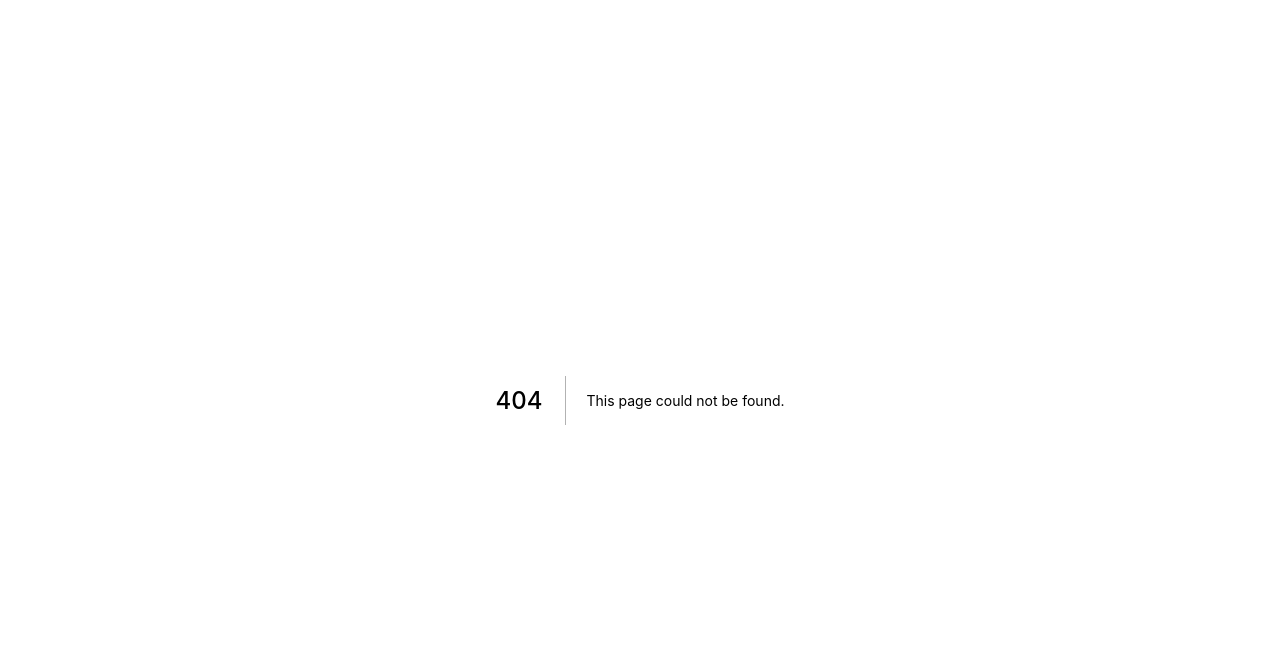
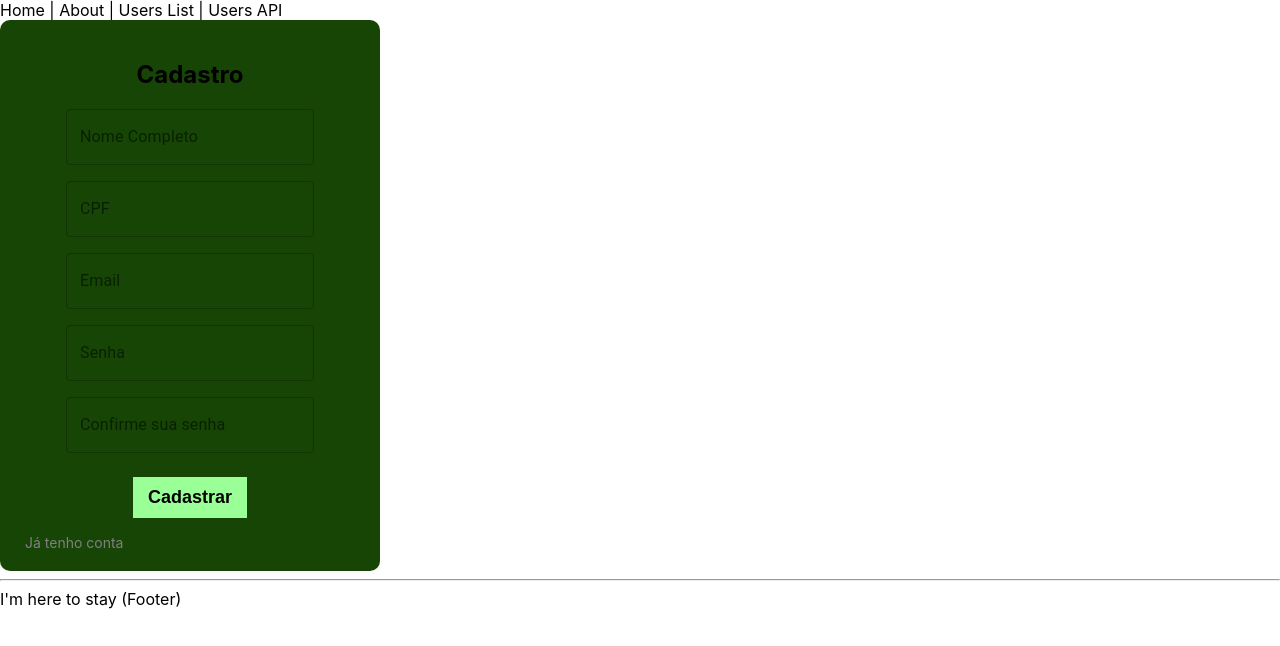
Before and after one commit to diogo-dpa/ufmg-aproximacao-politica, a Next.js app: page /cadastro in a window 1280 px wide. Before the commit this address had no page. Shown: the top 646 px of the page. Built offline with nearby package versions, Linux system fonts and the light colour scheme.

Commit message:
Páginas iniciais criadas

```diff
--- a/src/pages/_app.tsx
+++ b/src/pages/_app.tsx
@@ -1,4 +1,7 @@
 // import App from "next/app";
+
+import '../styles/globals.css';
+
 import type { AppProps /*, AppContext */ } from 'next/app'
 
 function MyApp({ Component, pageProps }: AppProps) {
--- /dev/null
+++ b/src/pages/cadastro.tsx
@@ -0,0 +1,63 @@
+
+import Link from 'next/link'
+import { TextField } from '@material-ui/core';
+import Layout from '../components/Layout';
+import styles from '../styles/pages/Cadastro.module.css';
+
+const Cadastro = () => {
+  return (
+    <Layout title="">
+    <div className={styles.cadastroContainer}>
+
+      <h2 className={styles.loginTitle}>Cadastro</h2>
+
+      <TextField
+        variant="outlined"
+        label="Nome Completo"
+        type="text"
+        className={styles.inputText}
+      />
+
+      <TextField
+        variant="outlined"
+        label="CPF"
+        type="text"
+        className={styles.inputText}
+      />
+
+      <TextField
+        variant="outlined"
+        label="Email"
+        type="text"
+        className={styles.inputText}
+      />
+
+      <TextField
+        variant="outlined"
+        label="Senha"
+        type="password"
+        className={styles.inputText}
+      />
+
+      <TextField
+        variant="outlined"
+        label="Confirme sua senha"
+        type="password"
+        className={styles.inputText}
+      />
+
+        <Link href="/cadastroConcluido">
+          <button type="button" className={styles.registerButton}>
+            Cadastrar
+          </button>
+        </Link>
+
+        <Link href="/">
+          <a className={styles.logIn}>Já tenho conta</a>
+        </Link>
+    </div>
+  </Layout>
+    )
+}
+
+export default Cadastro;
--- /dev/null
+++ b/src/styles/globals.css
@@ -0,0 +1,25 @@
+html,
+body {
+  padding: 0;
+  margin: 0;
+  font-family: -apple-system, BlinkMacSystemFont, Segoe UI, Roboto, Oxygen,
+    Ubuntu, Cantarell, Fira Sans, Droid Sans, Helvetica Neue, sans-serif;
+  --primary: #164505;
+  --background: #164505;
+  --secondary: #ebe9e8;
+  --text-primary: #ffffff;
+  --text-secondary: #808080;
+  --inactive: hsla(0, 0, 0, 0.33);
+  --border-color: #a6a6ab;
+  --button-color: #9aff96;
+  --footer-background: #4a4b4c;
+}
+
+a {
+  color: inherit;
+  text-decoration: none;
+}
+
+* {
+  box-sizing: border-box;
+}
--- /dev/null
+++ b/src/styles/pages/Cadastro.module.css
@@ -0,0 +1,55 @@
+.cadastroContainer {
+  width: 380px;
+  max-width: 90%;
+
+  height: auto;
+  background: var(--background);
+
+  border-radius: 10px;
+
+  padding: 20px 25px;
+
+  display: flex;
+  flex-direction: column;
+  align-items: center;
+  justify-content: space-evenly;
+}
+
+.inputText + .inputText {
+  margin-top: 16px;
+}
+
+.registerButton {
+  max-width: 90%;
+  padding: 10px 15px;
+  border: 0;
+  outline: none;
+
+  margin-top: 24px;
+
+  background-color: var(--button-color);
+  cursor: pointer;
+
+  font-size: 18px;
+  font-weight: 600;
+  transition: opacity 0.2s;
+}
+
+.registerButton:hover {
+  opacity: 0.8;
+}
+
+.logIn {
+  font-size: 0.875rem;
+  color: var(--text-secondary);
+
+  margin-top: 16px;
+
+  align-self: flex-start;
+
+  transition: opacity 0.2s;
+}
+
+.logIn:hover {
+  opacity: 0.8;
+}
--- /dev/null
+++ b/src/styles/pages/CadastroConcluido.module.css
@@ -0,0 +1,60 @@
+.forgotPasswordContainer {
+  width: 380px;
+  max-width: 90%;
+
+  height: auto;
+  background: var(--background);
+
+  border-radius: 10px;
+
+  padding: 20px 25px;
+
+  display: flex;
+  flex-direction: column;
+  align-items: center;
+  justify-content: space-evenly;
+}
+
+.concludedRegisterDescription {
+  font-size: 14px;
+  color: #ffffff;
+}
+
+.inputText + .inputText {
+  margin-top: 16px;
+}
+
+.sendButton {
+  max-width: 90%;
+  padding: 10px 15px;
+  border: 0;
+  outline: none;
+
+  margin-top: 24px;
+
+  background-color: var(--button-color);
+  cursor: pointer;
+
+  font-size: 18px;
+  font-weight: 600;
+  transition: opacity 0.2s;
+}
+
+.sendButton:hover {
+  opacity: 0.8;
+}
+
+.logIn {
+  font-size: 0.875rem;
+  color: var(--text-secondary);
+
+  margin-top: 16px;
+
+  align-self: flex-start;
+
+  transition: opacity 0.2s;
+}
+
+.logIn:hover {
+  opacity: 0.8;
+}
--- /dev/null
+++ b/src/styles/pages/EsqueciMinhaSenha.module.css
@@ -0,0 +1,60 @@
+.concludedRegisterContainer {
+  width: 380px;
+  max-width: 90%;
+
+  height: auto;
+  background: var(--background);
+
+  border-radius: 10px;
+
+  padding: 20px 25px;
+
+  display: flex;
+  flex-direction: column;
+  align-items: center;
+  justify-content: space-evenly;
+}
+
+.forgotPasswordDescription {
+  font-size: 14px;
+  color: #ffffff;
+}
+
+.inputText + .inputText {
+  margin-top: 16px;
+}
+
+.sendButton {
+  max-width: 90%;
+  padding: 10px 15px;
+  border: 0;
+  outline: none;
+
+  margin-top: 24px;
+
+  background-color: var(--button-color);
+  cursor: pointer;
+
+  font-size: 18px;
+  font-weight: 600;
+  transition: opacity 0.2s;
+}
+
+.sendButton:hover {
+  opacity: 0.8;
+}
+
+.logIn {
+  font-size: 0.875rem;
+  color: var(--text-secondary);
+
+  margin-top: 16px;
+
+  align-self: flex-start;
+
+  transition: opacity 0.2s;
+}
+
+.logIn:hover {
+  opacity: 0.8;
+}
```
Also changed, not shown: src/pages/cadastroConcluido.tsx (added, +22 -0 lines), src/pages/esqueciminhasenha.tsx (added, +34 -0 lines), src/pages/index.tsx (+33 -7 lines), src/styles/pages/Home.module.css (added, +53 -0 lines), src/pages/[partido]/representantes.tsx (added).
